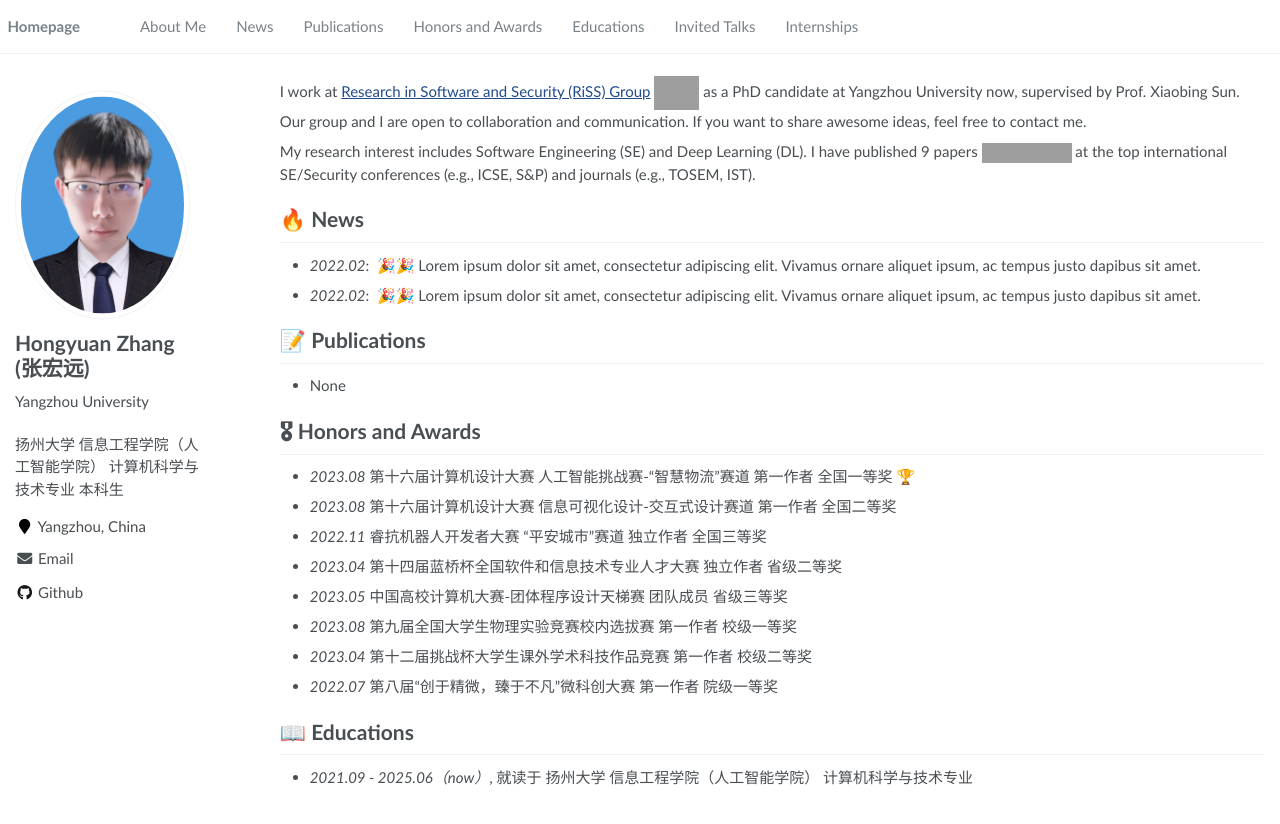
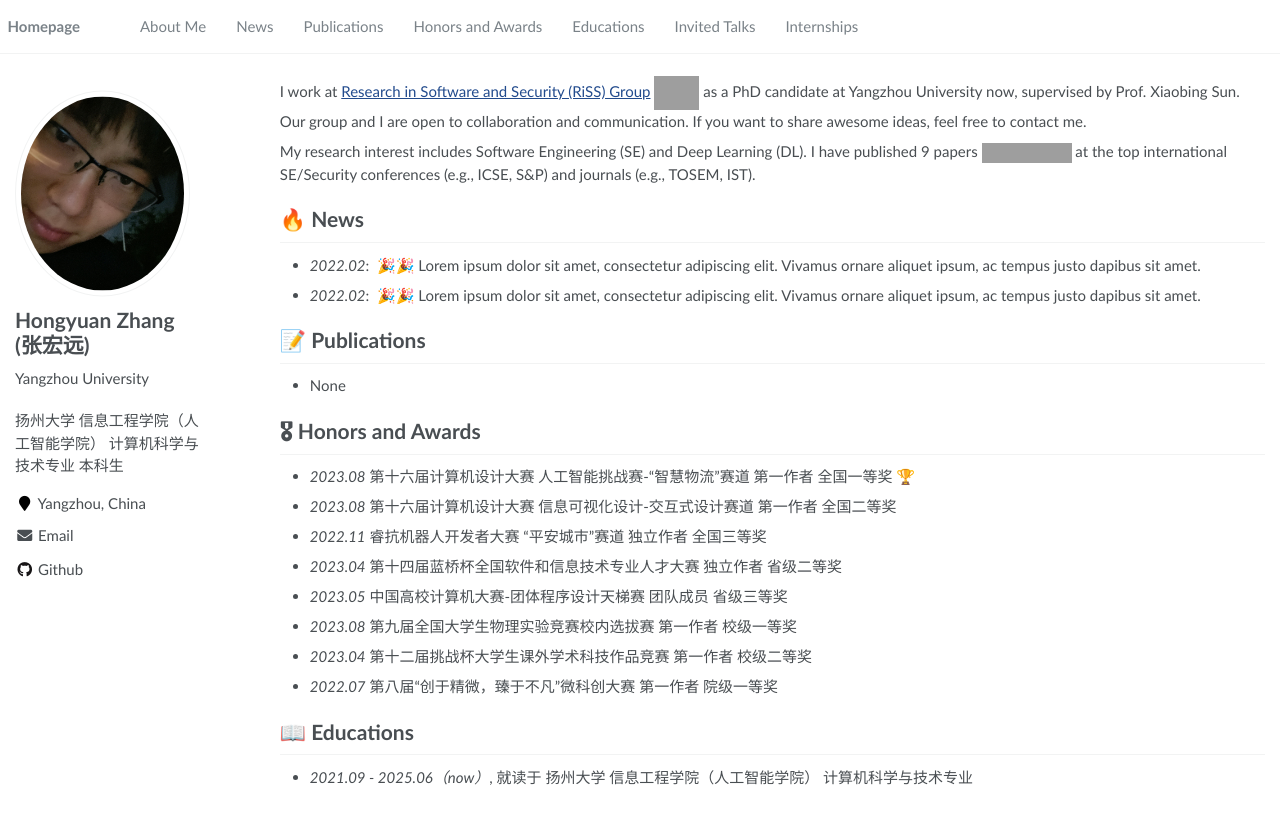
Before and after one commit to Metastarx/Metastarx.github.io, a Jekyll site: the page built from _pages/about.md, in a window 1280 px wide. Shown: the top 824 px of the page. Built offline with Jekyll 4.4.1, drawn with Linux system fonts in a browser that asks for light colours; grey boxes are pictures that could not be loaded.

Commit message:
Update _config.yml

```diff
--- a/_config.yml
+++ b/_config.yml
@@ -22,7 +22,7 @@ baidu_site_verification  :  # get baidu_site_verification from https://ziyuan.ba
 # Site Author
 author:
   name             : "Hongyuan Zhang (张宏远)"
-  avatar           : "images/people.png"
+  avatar           : "images/my.jpg"
   bio              : "Yangzhou University"
   location         : "Yangzhou, China"
   employer         :
```
